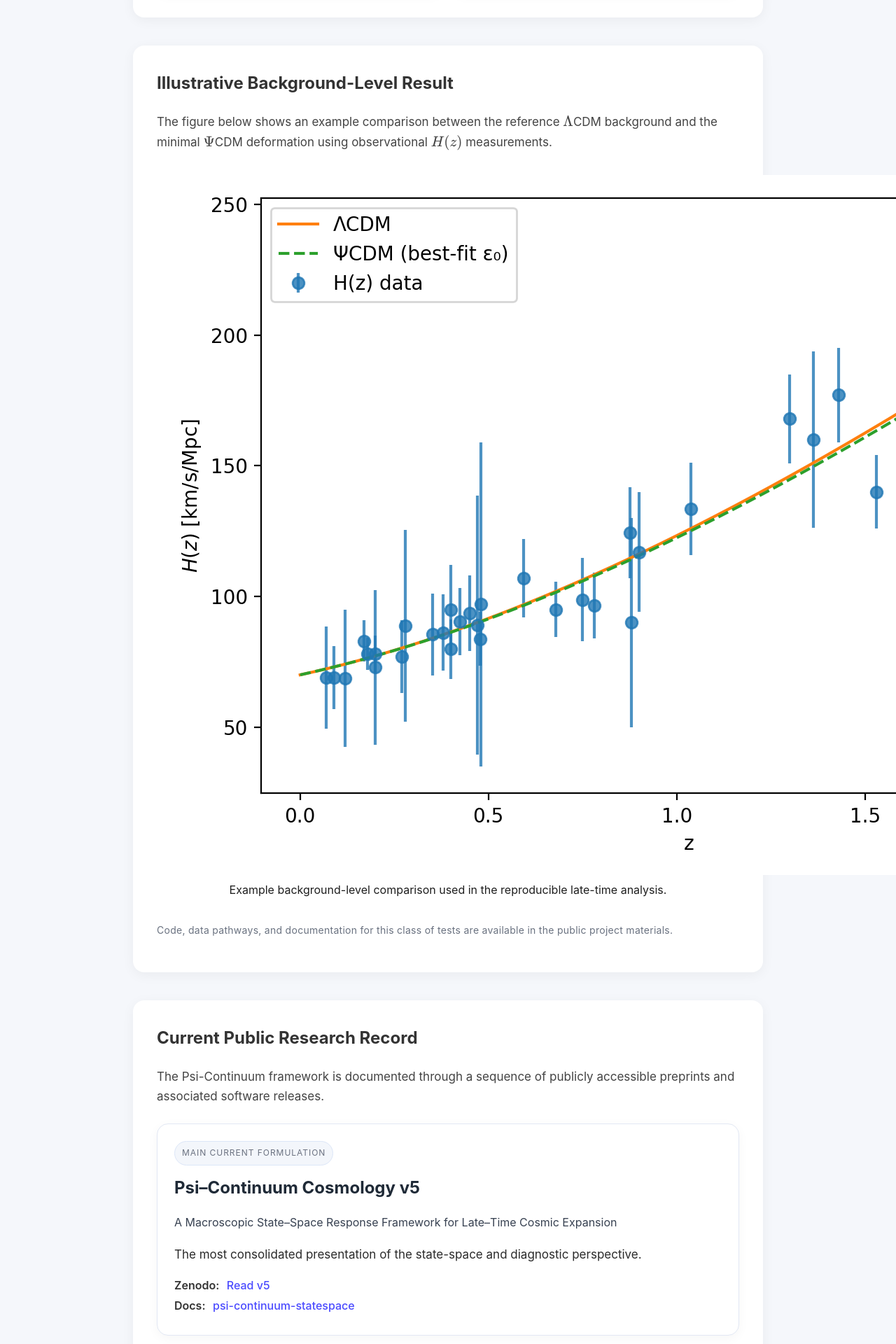
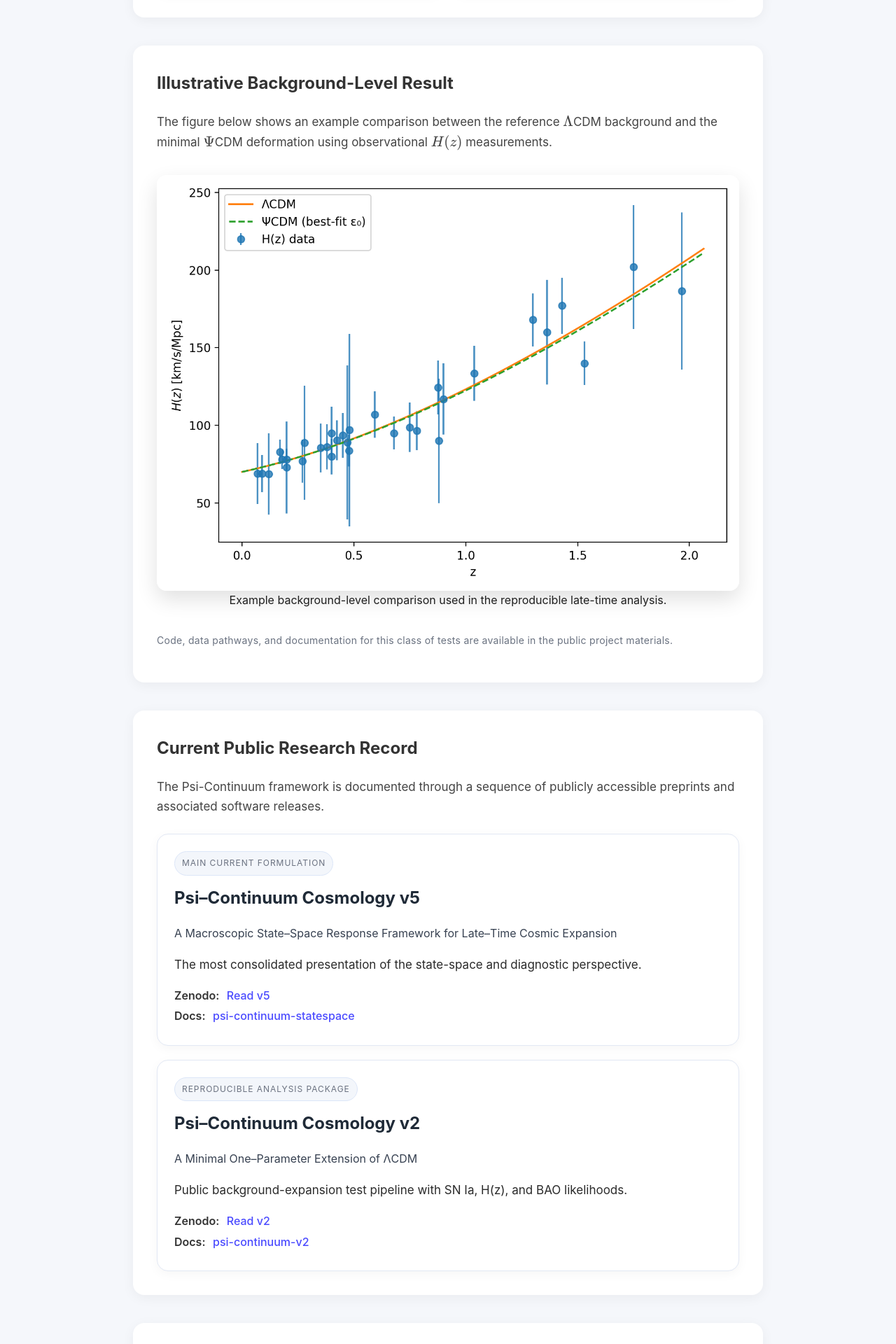
Before and after one commit to dmitrylife/Dmitrylife.github.io, a Jekyll site: the page arxiv-endorsement.html, which Jekyll copies as it is, in a window 1280 px wide. Shown: the part 3083-5003 px from the top of the page at 70% size. Built offline with Jekyll 4.4.1, drawn with Linux system fonts in a browser that asks for light colours.

Commit message:
Generate update style.css

```diff
--- a/arxiv-endorsement.html
+++ b/arxiv-endorsement.html
@@ -223,6 +223,7 @@
                 <img
                     src="/docs/v2/pic/hz_psicdm_test.png"
                     alt="Comparison of ΛCDM and ΨCDM with observational H(z) data"
+                    class="responsive-figure"
                 >
                 <div class="project-figure__caption">
                     Example background-level comparison used in the reproducible late-time analysis.
```
